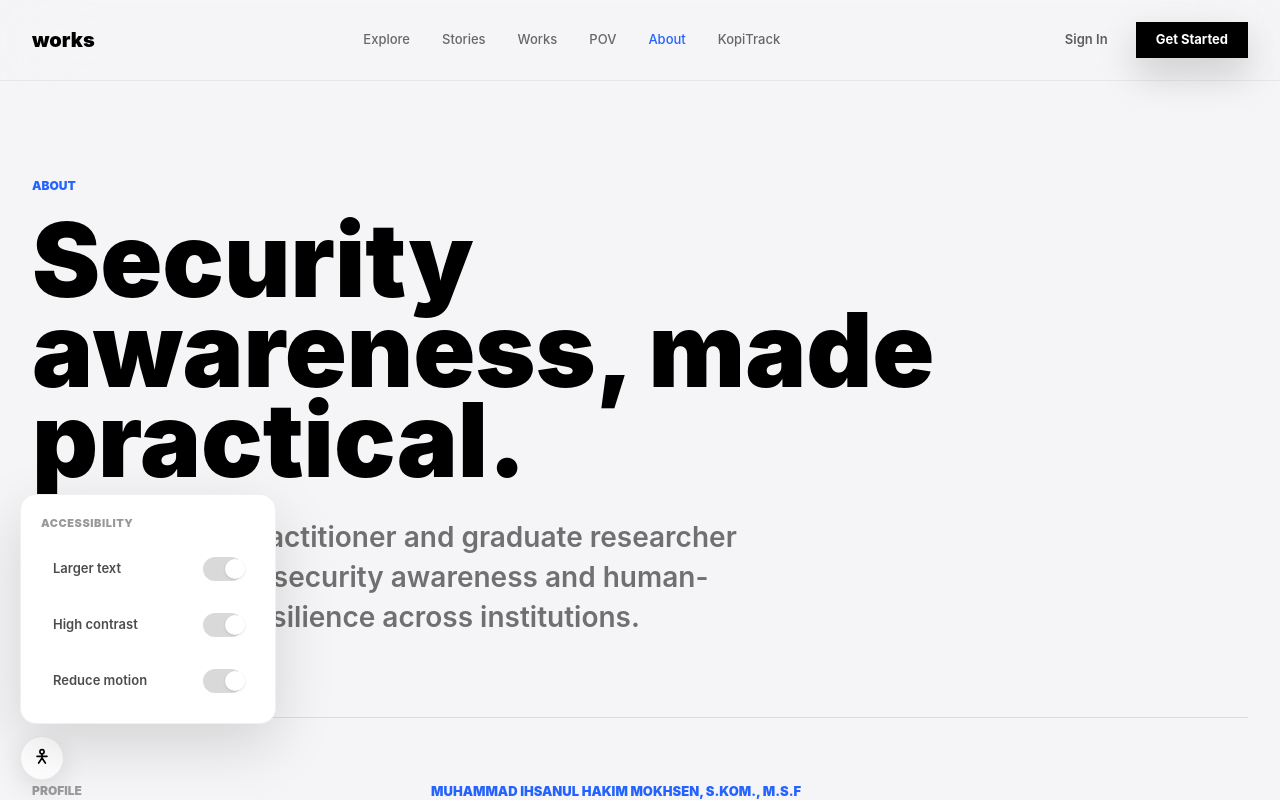
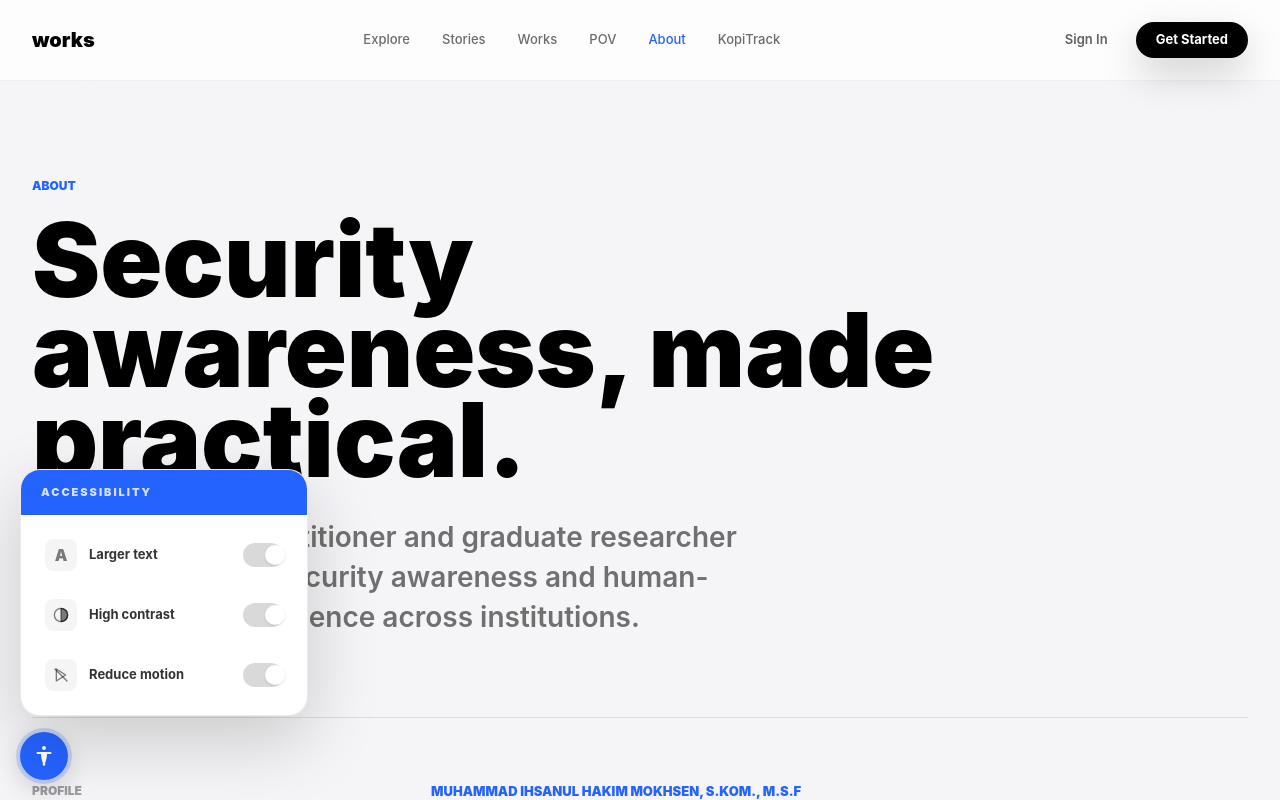
Before and after one commit to ihsanmokhsen/alhakimi, a Next.js app: page /about in a window 1280 px wide. Both pictures are taken after a click on the button "Accessibility settings". Shown: the top 800 px of the page. Built offline with nearby package versions, Linux system fonts and the light colour scheme.

Commit message:
feat: UI polish, accessibility improvements, scroll animations, and SEO metadata

```diff
--- a/app/globals.css
+++ b/app/globals.css
@@ -32,7 +32,6 @@
 }
 
 html {
-  color-scheme: dark;
   scroll-behavior: smooth;
 }
 
@@ -81,6 +80,13 @@ button,
 input,
 textarea {
   -webkit-tap-highlight-color: transparent;
+}
+
+/* Smooth focus ring for all interactive elements */
+:focus-visible {
+  outline: 2px solid rgba(37, 99, 255, 0.5);
+  outline-offset: 2px;
+  border-radius: 4px;
 }
 
 @keyframes worksFadeUp {
--- a/app/journal/page.tsx
+++ b/app/journal/page.tsx
@@ -1,8 +1,14 @@
 import { WorksFooter, WorksHeader } from "@/components/portfolio/makna-shell";
 import { JournalGrid } from "@/components/portfolio/journal-grid";
 import { getJournals } from "@/lib/data/journals";
+import type { Metadata } from "next";
 
 export const dynamic = "force-dynamic";
+
+export const metadata: Metadata = {
+  title: "Stories — works",
+  description: "Notes, reflections, product thinking, and meaningful digital experiments from works."
+};
 
 export default async function JournalPage() {
   const journals = await getJournals();
--- a/components/portfolio/accessibility-controls.tsx
+++ b/components/portfolio/accessibility-controls.tsx
@@ -88,34 +88,40 @@ export function AccessibilityControls() {
       <button
         aria-expanded={open}
         aria-label="Accessibility settings"
-        className="flex h-11 w-11 items-center justify-center rounded-full border border-black/[0.08] bg-white shadow-[0_8px_30px_rgba(0,0,0,0.12)] transition hover:-translate-y-0.5 hover:shadow-[0_12px_40px_rgba(0,0,0,0.16)]"
+        className={`flex h-12 w-12 items-center justify-center rounded-full shadow-[0_8px_30px_rgba(0,0,0,0.18)] transition hover:-translate-y-0.5 hover:shadow-[0_12px_40px_rgba(0,0,0,0.24)] ${
+          open
+            ? "bg-[#2563ff] text-white ring-4 ring-[#2563ff]/20"
+            : "bg-black text-white ring-1 ring-white/10"
+        }`}
         onClick={() => setOpen((v) => !v)}
         type="button"
       >
         <svg
           aria-hidden="true"
-          className="h-5 w-5 text-black"
-          fill="none"
-          stroke="currentColor"
-          strokeWidth={2}
+          className="h-6 w-6"
+          fill="currentColor"
           viewBox="0 0 24 24"
         >
-          <circle cx="12" cy="4.5" r="2.5" />
-          <path d="M12 7v5m0 0l-4 6m4-6l4 6M6 10h12" strokeLinecap="round" strokeLinejoin="round" />
+          <path d="M12 2a2 2 0 1 1 0 4 2 2 0 0 1 0-4Zm6.5 6h-13a1 1 0 0 0 0 2h3.38l.62 4.4 1.88 6.6a1 1 0 0 0 1.92-.52L12 15.6l-1.3 4.88a1 1 0 0 0 1.92.52l1.88-6.6.62-4.4H18.5a1 1 0 0 0 0-2Z" />
         </svg>
       </button>
 
       {/* Panel */}
       {open && (
-        <div className="absolute bottom-14 left-0 w-64 rounded-2xl border border-black/[0.06] bg-white p-5 shadow-[0_20px_60px_rgba(0,0,0,0.14)]">
-          <p className="mb-4 text-[11px] font-black uppercase tracking-wider text-black/40">
-            Accessibility
-          </p>
+        <div className="absolute bottom-16 left-0 w-72 overflow-hidden rounded-[20px] border border-black/[0.08] bg-white shadow-[0_24px_70px_rgba(0,0,0,0.18)]">
+          <div className="border-b border-black/[0.06] bg-[#2563ff] px-5 py-3.5">
+            <p className="text-[11px] font-black uppercase tracking-[0.18em] text-white/80">
+              Accessibility
+            </p>
+          </div>
 
-          <div className="space-y-3">
+          <div className="space-y-1 p-3">
             {/* Font Size */}
-            <label className="flex cursor-pointer items-center justify-between rounded-xl px-3 py-2.5 transition hover:bg-black/[0.03]">
-              <span className="text-[13px] font-semibold text-black/70">Larger text</span>
+            <label className="flex cursor-pointer items-center justify-between rounded-xl px-3 py-3 transition hover:bg-black/[0.03]">
+              <div className="flex items-center gap-3">
+                <span className="flex h-8 w-8 items-center justify-center rounded-lg bg-black/[0.04] text-[16px] font-black text-black/50">A</span>
+                <span className="text-[13px] font-bold text-black/80">Larger text</span>
+              </div>
               <ToggleSwitch
                 checked={state.fontSize === "large"}
                 onChange={(on) => update({ fontSize: on ? "large" : "normal" })}
@@ -123,8 +129,16 @@ export function AccessibilityControls() {
             </label>
 
             {/* High Contrast */}
-            <label className="flex cursor-pointer items-center justify-between rounded-xl px-3 py-2.5 transition hover:bg-black/[0.03]">
-              <span className="text-[13px] font-semibold text-black/70">High contrast</span>
+            <label className="flex cursor-pointer items-center justify-between rounded-xl px-3 py-3 transition hover:bg-black/[0.03]">
+              <div className="flex items-center gap-3">
+                <span className="flex h-8 w-8 items-center justify-center rounded-lg bg-black/[0.04]">
+                  <svg className="h-4 w-4 text-black/50" fill="none" stroke="currentColor" strokeWidth={2} viewBox="0 0 24 24">
+                    <circle cx="12" cy="12" r="10" />
+                    <path d="M12 2a10 10 0 0 1 0 20V2Z" fill="currentColor" />
+                  </svg>
+                </span>
+                <span className="text-[13px] font-bold text-black/80">High contrast</span>
+              </div>
               <ToggleSwitch
                 checked={state.contrast === "black"}
                 onChange={(on) => update({ contrast: on ? "black" : "default" })}
@@ -132,8 +146,16 @@ export function AccessibilityControls() {
             </label>
 
             {/* Reduced Motion */}
-            <label className="flex cursor-pointer items-center justify-between rounded-xl px-3 py-2.5 transition hover:bg-black/[0.03]">
-              <span className="text-[13px] font-semibold text-black/70">Reduce motion</span>
+            <label className="flex cursor-pointer items-center justify-between rounded-xl px-3 py-3 transition hover:bg-black/[0.03]">
+              <div className="flex items-center gap-3">
+                <span className="flex h-8 w-8 items-center justify-center rounded-lg bg-black/[0.04]">
+                  <svg className="h-4 w-4 text-black/50" fill="none" stroke="currentColor" strokeWidth={2} viewBox="0 0 24 24">
+                    <path d="M5 3l14 9-14 9V3Z" strokeLinecap="round" strokeLinejoin="round" />
+                    <line x1="3" y1="3" x2="21" y2="21" strokeLinecap="round" />
+                  </svg>
+                </span>
+                <span className="text-[13px] font-bold text-black/80">Reduce motion</span>
+              </div>
               <ToggleSwitch
                 checked={state.reduceMotion}
                 onChange={(on) => update({ reduceMotion: on })}
--- a/components/portfolio/home-shell.tsx
+++ b/components/portfolio/home-shell.tsx
@@ -30,13 +30,13 @@ export function HomeShell({ projects, heroTitle, heroSubtitle }: HomeShellProps)
           </p>
           <div className="mt-7 flex flex-col items-center gap-3 sm:mt-9 sm:flex-row">
             <Link
-            className="inline-flex min-w-44 justify-center bg-[#2563ff] px-7 py-3.5 text-[14px] font-bold text-white shadow-[0_20px_45px_rgba(37,99,255,0.26)] transition hover:-translate-y-0.5 hover:bg-[#0f4ff2]"
+              className="inline-flex min-w-44 justify-center rounded-full bg-[#2563ff] px-7 py-3.5 text-[14px] font-bold text-white shadow-[0_20px_45px_rgba(37,99,255,0.26)] transition hover:-translate-y-0.5 hover:bg-[#0f4ff2] focus-visible:outline-none focus-visible:ring-2 focus-visible:ring-white/50"
               href="#works"
             >
               Explore Works
             </Link>
             <Link
-            className="inline-flex min-w-44 justify-center border border-black/10 bg-white/70 px-7 py-3.5 text-[14px] font-bold text-black shadow-[0_18px_45px_rgba(0,0,0,0.07)] backdrop-blur-xl transition hover:-translate-y-0.5 hover:border-black/18 hover:bg-white"
+              className="inline-flex min-w-44 justify-center rounded-full border border-black/10 bg-white/70 px-7 py-3.5 text-[14px] font-bold text-black shadow-[0_18px_45px_rgba(0,0,0,0.07)] backdrop-blur-xl transition hover:-translate-y-0.5 hover:border-black/18 hover:bg-white focus-visible:outline-none focus-visible:ring-2 focus-visible:ring-white/50"
               href="https://www.instagram.com/rex.orange777/"
               rel="noreferrer"
               target="_blank"
--- a/components/portfolio/makna-shell.tsx
+++ b/components/portfolio/makna-shell.tsx
@@ -29,11 +29,20 @@ export function WorksHeader({ active, overlay = false }: WorksHeaderProps) {
     <header
       className={cn(
         overlay ? "fixed inset-x-0 top-0" : "sticky top-0",
-        "z-50 border-b border-black/[0.06] bg-transparent md:bg-transparent md:backdrop-blur-2xl"
+        "z-50 border-b border-black/[0.06] transition-colors duration-300",
+        overlay
+          ? "bg-black/10 backdrop-blur-xl md:bg-black/5"
+          : "bg-white/80 backdrop-blur-2xl"
       )}
     >
       <div className="mx-auto flex h-16 w-full max-w-7xl items-center justify-between px-4 sm:h-20 sm:px-6 lg:px-8">
-        <Link className="text-[18px] font-black leading-none text-black sm:text-[20px]" href="/">
+        <Link
+          className={cn(
+            "text-[18px] font-black leading-none sm:text-[20px] transition-colors",
+            overlay ? "text-white" : "text-black"
+          )}
+          href="/"
+        >
           works
         </Link>
 
@@ -43,9 +52,12 @@ export function WorksHeader({ active, overlay = false }: WorksHeaderProps) {
 
             return (
               <Link
-                className={`text-[13px] font-medium transition ${
-                  isActive ? "text-[#2563ff]" : "text-black/58 hover:text-black"
-                }`}
+                className={cn(
+                  "text-[13px] font-medium transition-colors focus-visible:outline-none focus-visible:ring-2 focus-visible:ring-[#2563ff]/50 focus-visible:ring-offset-2",
+                  overlay
+                    ? isActive ? "text-white" : "text-white/70 hover:text-white"
+                    : isActive ? "text-[#2563ff]" : "text-black/58 hover:text-black"
+                )}
                 href={item.href}
                 key={item.id}
               >
@@ -57,15 +69,18 @@ export function WorksHeader({ active, overlay = false }: WorksHeaderProps) {
 
         <div className="flex items-center gap-2 sm:gap-3">
           <Link
-            className={`hidden px-4 py-2 text-[13px] font-semibold transition sm:inline-flex ${
-              active === "login" ? "text-[#2563ff]" : "text-black/62 hover:text-black"
-            }`}
+            className={cn(
+              "hidden px-4 py-2 text-[13px] font-semibold transition sm:inline-flex focus-visible:outline-none focus-visible:ring-2 focus-visible:ring-[#2563ff]/50",
+              overlay
+                ? active === "login" ? "text-white" : "text-white/70 hover:text-white"
+                : active === "login" ? "text-[#2563ff]" : "text-black/62 hover:text-black"
+            )}
             href="/login"
           >
             Sign In
           </Link>
           <Link
-            className="hidden bg-black px-4 py-2 text-[13px] font-bold text-white shadow-[0_16px_38px_rgba(0,0,0,0.18)] transition hover:-translate-y-0.5 hover:bg-[#2563ff] md:inline-flex lg:px-5"
+            className="hidden rounded-full bg-black px-4 py-2 text-[13px] font-bold text-white shadow-[0_16px_38px_rgba(0,0,0,0.18)] transition hover:-translate-y-0.5 hover:bg-[#2563ff] focus-visible:outline-none focus-visible:ring-2 focus-visible:ring-[#2563ff]/50 focus-visible:ring-offset-2 md:inline-flex lg:px-5"
             href="/#works"
           >
             Get Started
--- a/components/portfolio/mobile-header-menu.tsx
+++ b/components/portfolio/mobile-header-menu.tsx
@@ -17,7 +17,7 @@ export function MobileHeaderMenu({ active, items }: MobileHeaderMenuProps) {
       <input className="peer sr-only" id={menuToggleId} type="checkbox" />
       <label
         aria-label="Buka menu"
-        className="inline-flex cursor-pointer bg-black px-4 py-2 text-[13px] font-bold text-white shadow-[0_16px_38px_rgba(0,0,0,0.18)] transition hover:-translate-y-0.5"
+        className="inline-flex cursor-pointer rounded-full bg-black px-4 py-2 text-[13px] font-bold text-white shadow-[0_16px_38px_rgba(0,0,0,0.18)] transition hover:-translate-y-0.5"
         htmlFor={menuToggleId}
       >
         Get Started
@@ -34,7 +34,7 @@ export function MobileHeaderMenu({ active, items }: MobileHeaderMenuProps) {
             <div className="flex items-center justify-between gap-4 border-b border-black/[0.08] pb-5">
               <p className="text-[18px] font-black leading-none text-black">works</p>
               <label
-                className="cursor-pointer border border-black/[0.10] px-3 py-1.5 text-[12px] font-black text-black/[0.64]"
+                className="cursor-pointer rounded-full border border-black/[0.10] px-3 py-1.5 text-[12px] font-black text-black/[0.64]"
                 htmlFor={menuToggleId}
               >
                 Close
@@ -69,7 +69,7 @@ export function MobileHeaderMenu({ active, items }: MobileHeaderMenuProps) {
             >
               Sign In
             </Link>
-            <Link className="bg-black px-4 py-3 text-center text-[13px] font-black text-white" href="/#works">
+            <Link className="rounded-full bg-black px-4 py-3 text-center text-[13px] font-black text-white" href="/#works">
               Go to Works
             </Link>
           </div>
--- a/components/portfolio/portfolio-modal.tsx
+++ b/components/portfolio/portfolio-modal.tsx
@@ -52,12 +52,12 @@ export function PortfolioModal({ project, onClose }: PortfolioModalProps) {
       />
 
       <section
-        className={`relative z-10 min-h-svh w-full overflow-y-auto border border-black/[0.10] bg-white shadow-[0_40px_140px_rgba(10,12,20,0.28)] transition-all duration-500 sm:my-auto sm:min-h-0 sm:max-h-[calc(100svh-3rem)] sm:max-w-6xl ${
+        className={`relative z-10 min-h-svh w-full overflow-y-auto rounded-none border border-black/[0.10] bg-white shadow-[0_40px_140px_rgba(10,12,20,0.28)] transition-all duration-500 sm:my-auto sm:min-h-0 sm:max-h-[calc(100svh-3rem)] sm:max-w-6xl sm:rounded-[24px] ${
           isReady ? "translate-y-0 scale-100 opacity-100" : "translate-y-6 scale-[0.985] opacity-0"
         }`}
       >
         <button
-          className="absolute right-4 top-4 z-10 border border-black/[0.12] bg-white px-4 py-2 text-[12px] font-black uppercase text-black/[0.62] transition hover:text-black"
+          className="absolute right-4 top-4 z-10 rounded-full border border-black/[0.12] bg-white px-4 py-2 text-[12px] font-black uppercase text-black/[0.62] transition hover:text-black focus-visible:outline-none focus-visible:ring-2 focus-visible:ring-[#2563ff]/50"
           onClick={onClose}
           type="button"
         >
@@ -97,7 +97,7 @@ export function PortfolioModal({ project, onClose }: PortfolioModalProps) {
               </p>
               <div className="flex flex-col gap-3 sm:flex-row sm:items-center sm:justify-between">
                 <Link
-                  className="inline-flex w-full justify-center bg-black px-6 py-3 text-[13px] font-black uppercase tracking-normal text-white transition hover:bg-black/[0.76] sm:w-auto"
+                  className="inline-flex w-full justify-center rounded-full bg-black px-6 py-3 text-[13px] font-black uppercase tracking-normal text-white transition hover:bg-black/[0.76] focus-visible:outline-none focus-visible:ring-2 focus-visible:ring-[#2563ff]/50 sm:w-auto"
                   href={project.url}
                   rel="noreferrer"
                   target="_blank"
```
Also changed, not shown: app/about/page.tsx (+7 -0 lines), app/pov/page.tsx (+7 -0 lines), components/portfolio/fade-in.tsx (added, +47 -0 lines), components/portfolio/journal-grid.tsx (+5 -2 lines), components/portfolio/portfolio-grid.tsx (+9 -7 lines). Lines whose indentation alone changed are shown as unchanged.
